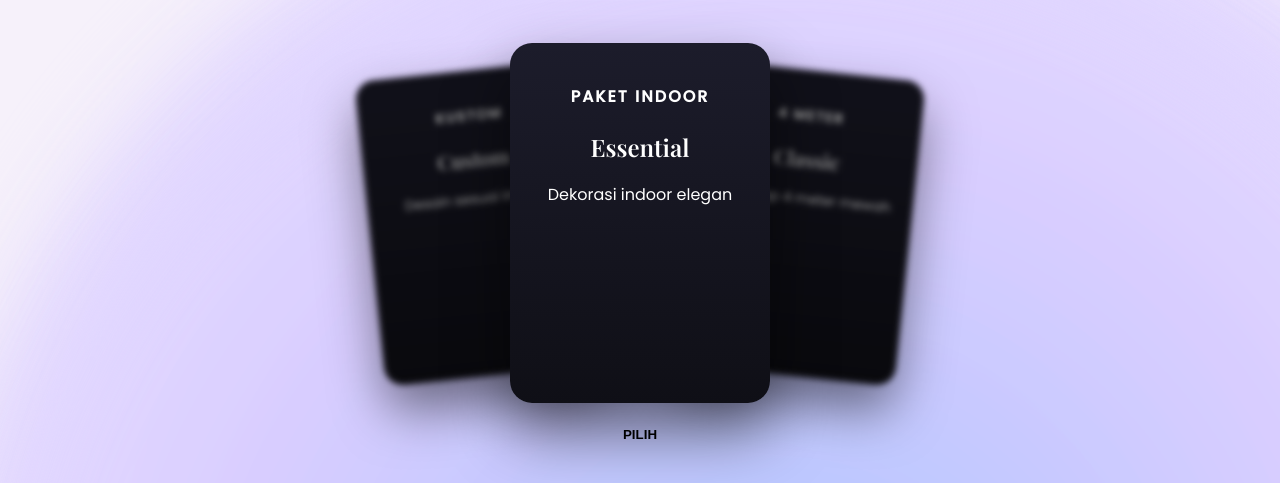
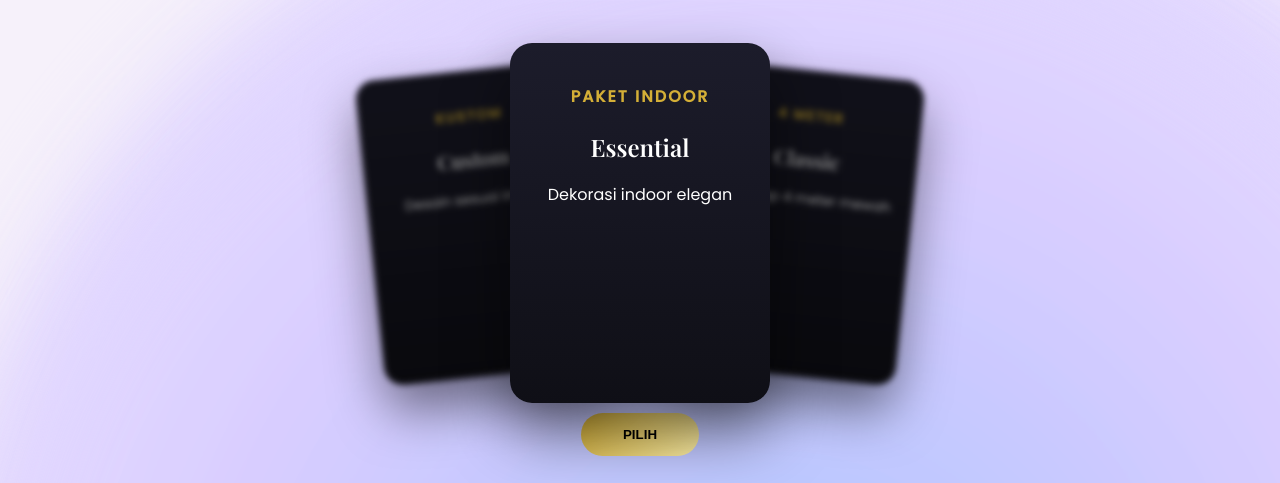
Before and after one commit to Exelgev1/flou-deco, a plain HTML site: page index.html in a window 1280 px wide. Shown: the part 57-540 px from the top of the page. Drawn offline with nearby package versions, Linux system fonts and the light colour scheme.

Commit message:
Update style.css

```diff
--- a/style.css
+++ b/style.css
@@ -1,16 +1,21 @@
+/* =========================================================
+   GLOBAL BEHAVIOR (WAJIB UNTUK MOBILE)
+   ========================================================= */
 html, body{
   overscroll-behavior:none;
   touch-action:pan-y;
 }
 
-/* ===== ROOT ===== */
+/* =========================================================
+   ROOT — GANTI WARNA GLOBAL DI SINI
+   ========================================================= */
 :root{
-  --c1:#9bbcff;
-  --c2:#d6b4ff;
-  --c3:#ffd6e8;
+  --gold:#d4af37;
 }
 
-/* ===== RESET ===== */
+/* =========================================================
+   RESET
+   ========================================================= */
 *{box-sizing:border-box}
 
 body{
@@ -24,12 +29,14 @@ body{
 
 iframe{display:none}
 
-/* ===== MOBILE LIQUID BACKGROUND ===== */
+/* =========================================================
+   LIQUID BACKGROUND (MOBILE FAST + WAVE)
+   ========================================================= */
 .liquid-bg{
   position:fixed;
   inset:0;
   z-index:-1;
-  overflow:hidden;
+  pointer-events:none; /* 🔥 PENTING */
   background:#f6f1fa;
 }
 
@@ -60,7 +67,9 @@ iframe{display:none}
   100%{transform:translate(0,0) scale(1)}
 }
 
-/* ===== CARD MOOD PALETTES ===== */
+/* =========================================================
+   THEME PER CARD (TINGGAL GANTI WARNA)
+   ========================================================= */
 body.theme-essential{
   --c1:#a9c3ff;
   --c2:#d8ccff;
@@ -91,7 +100,9 @@ body.theme-dream{
   --c3:#b8e1ff;
 }
 
-/* ===== HEADER ===== */
+/* =========================================================
+   HEADER
+   ========================================================= */
 .top{
   display:flex;
   justify-content:space-between;
@@ -114,7 +125,9 @@ body.theme-dream{
   align-items:center;
 }
 
-/* ===== POPUP ===== */
+/* =========================================================
+   POPUP
+   ========================================================= */
 .popup{
   position:fixed;
   top:80px;
@@ -127,7 +140,9 @@ body.theme-dream{
   display:none;
 }
 
-/* ===== CAROUSEL ===== */
+/* =========================================================
+   CAROUSEL
+   ========================================================= */
 .carousel-wrapper{
   position:relative;
   height:420px;
@@ -146,7 +161,7 @@ body.theme-dream{
   position:absolute;
   left:50%;
   top:50%;
-  width:260px;
+  width:260px;      /* 👈 ganti ukuran card */
   height:360px;
   padding:20px;
   background:linear-gradient(180deg,#1c1c2b,#0f0f16);
@@ -166,7 +181,7 @@ body.theme-dream{
   font-family:"Playfair Display",serif;
 }
 
-/* ===== CARD STATES ===== */
+/* STATE */
 .card.active{
   transform:translate(-50%,-50%) scale(1);
   z-index:3;
@@ -189,7 +204,9 @@ body.theme-dream{
   pointer-events:none;
 }
 
-/* ===== BUTTON ===== */
+/* =========================================================
+   BUTTON
+   ========================================================= */
 .choose{
   display:flex;
   justify-content:center;
@@ -204,7 +221,9 @@ body.theme-dream{
   font-weight:600;
 }
 
-/* ===== FOOTER ===== */
+/* =========================================================
+   FOOTER
+   ========================================================= */
 footer{
   display:flex;
   justify-content:center;
```
